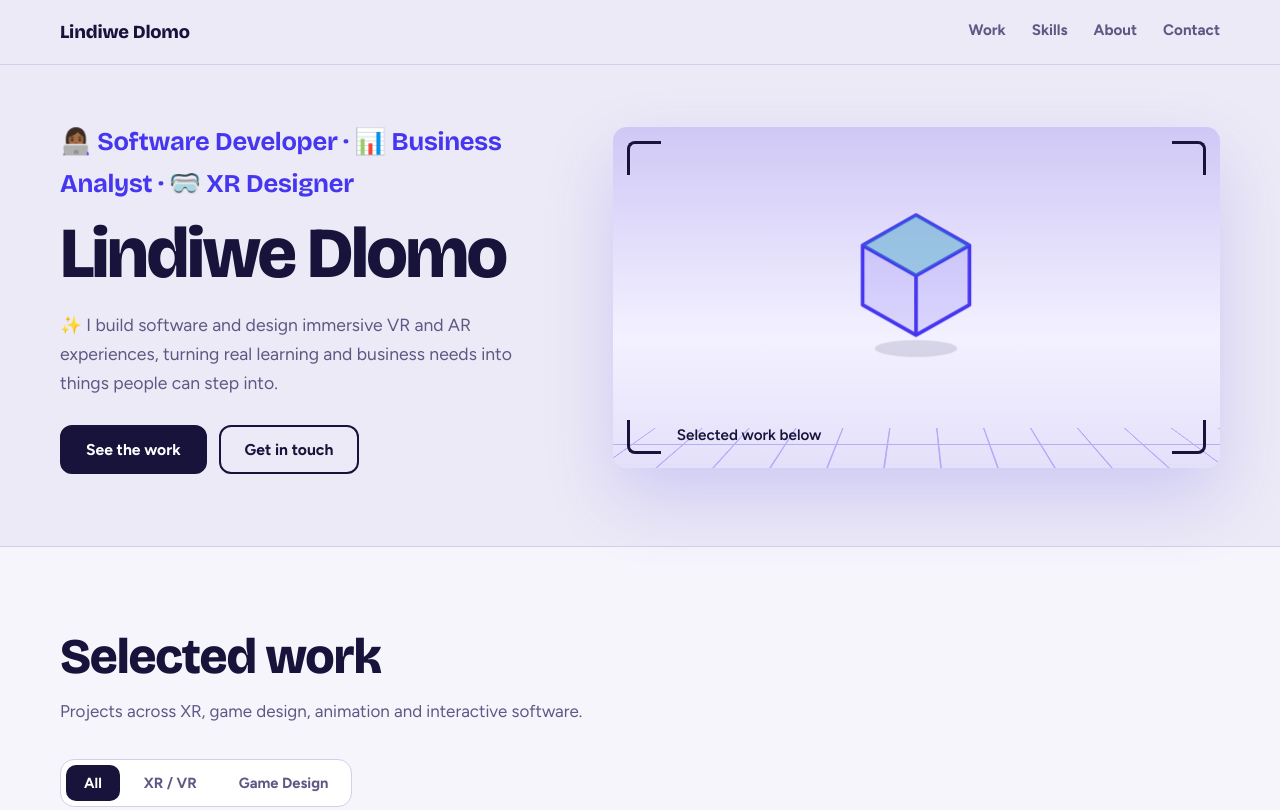
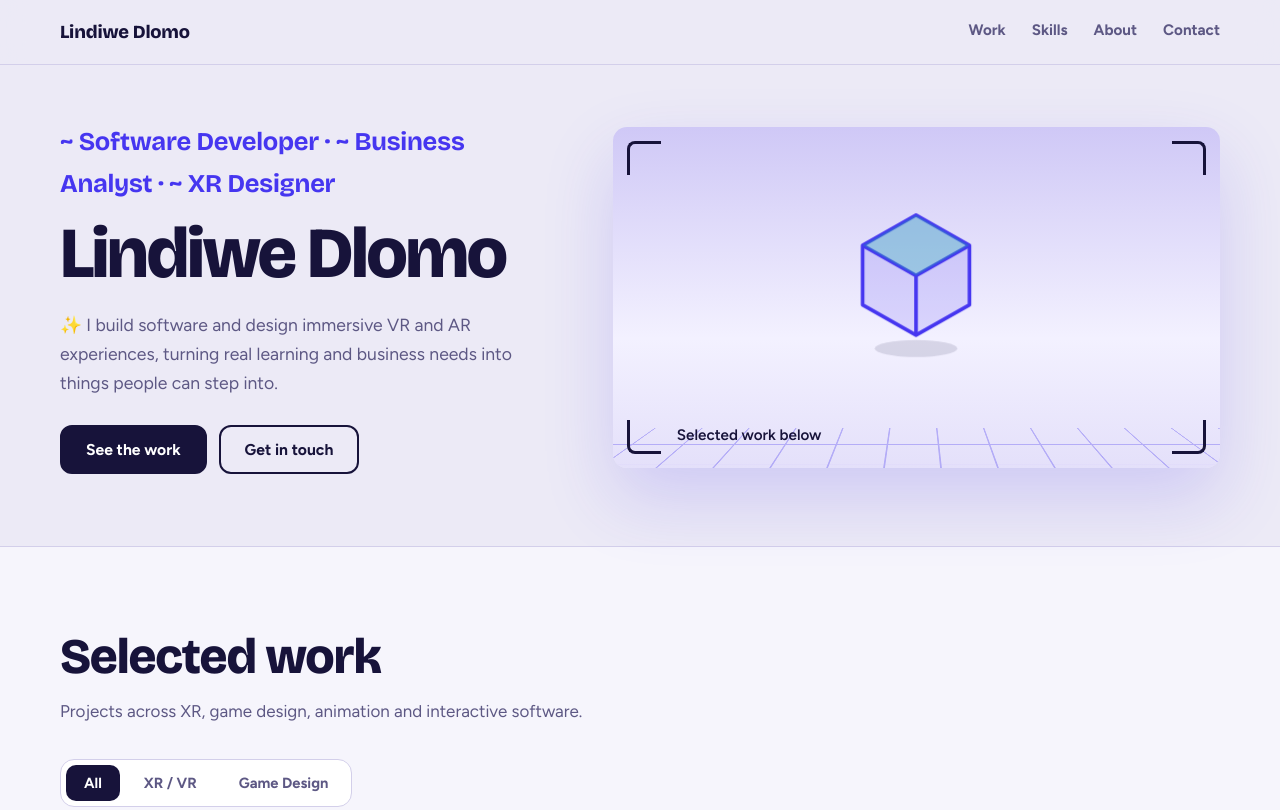
Before and after one commit to LindiweD-Collab/AR-VR-Portfolio, a plain HTML site: page index.html in a window 1280 px wide. Shown: the top 810 px of the page. Drawn offline with nearby package versions, Linux system fonts and the light colour scheme.

Commit message:
Update profile information formatting in index.html

```diff
--- a/index.html
+++ b/index.html
@@ -308,20 +308,20 @@
 const PROFILE = {
   name: 'Lindiwe Dlomo',
 
-  role: '👩🏾‍💻 Software Developer · 📊 Business Analyst · 🥽 XR Designer',
+  role: '~ Software Developer · ~ Business Analyst · ~ XR Designer',
 
   statement:
     '✨ I build software and design immersive VR and AR experiences, turning real learning and business needs into things people can step into.',
 
-  email: '✉️ lindiwed@techbridgeinnovations.co.za',
+  email: 'lindiwed@techbridgeinnovations.co.za',
 
-  cell: '📲 0761097412',
+  cell: '0761097412',
 
-  linkedin: '🔗 https://linkedin.com/in/lindiwedlomo-b50050b8',
+  linkedin: 'https://linkedin.com/in/lindiwedlomo-b50050b8',
 
-  github: '⌘ https://github.com/LindiweD-Collab',
+  github: 'https://github.com/LindiweD-Collab',
 
-  location: '🌍 Johannesburg, South Africa',
+  location: 'Johannesburg, South Africa',
 };
 
 const SHOWREEL = {
```
